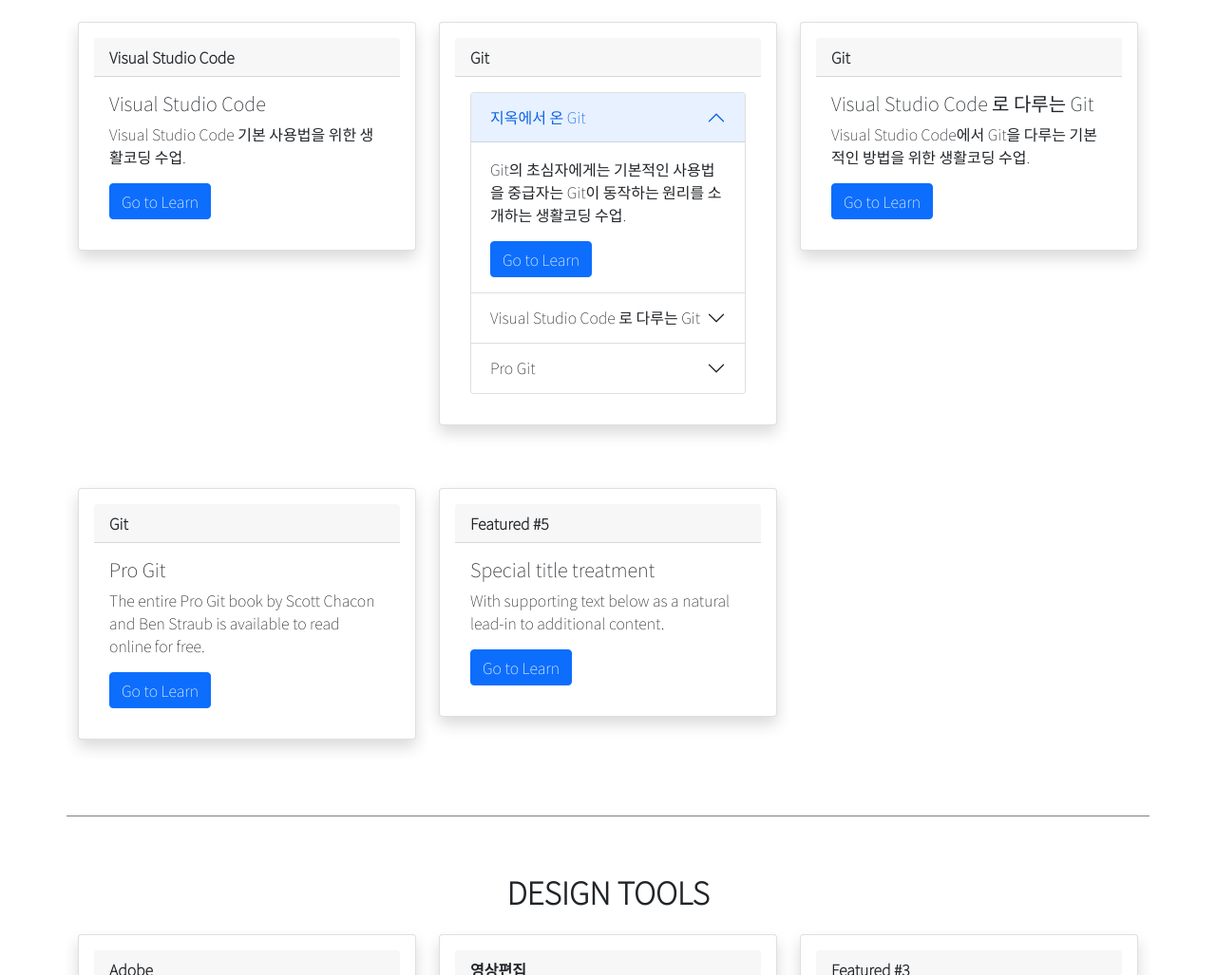
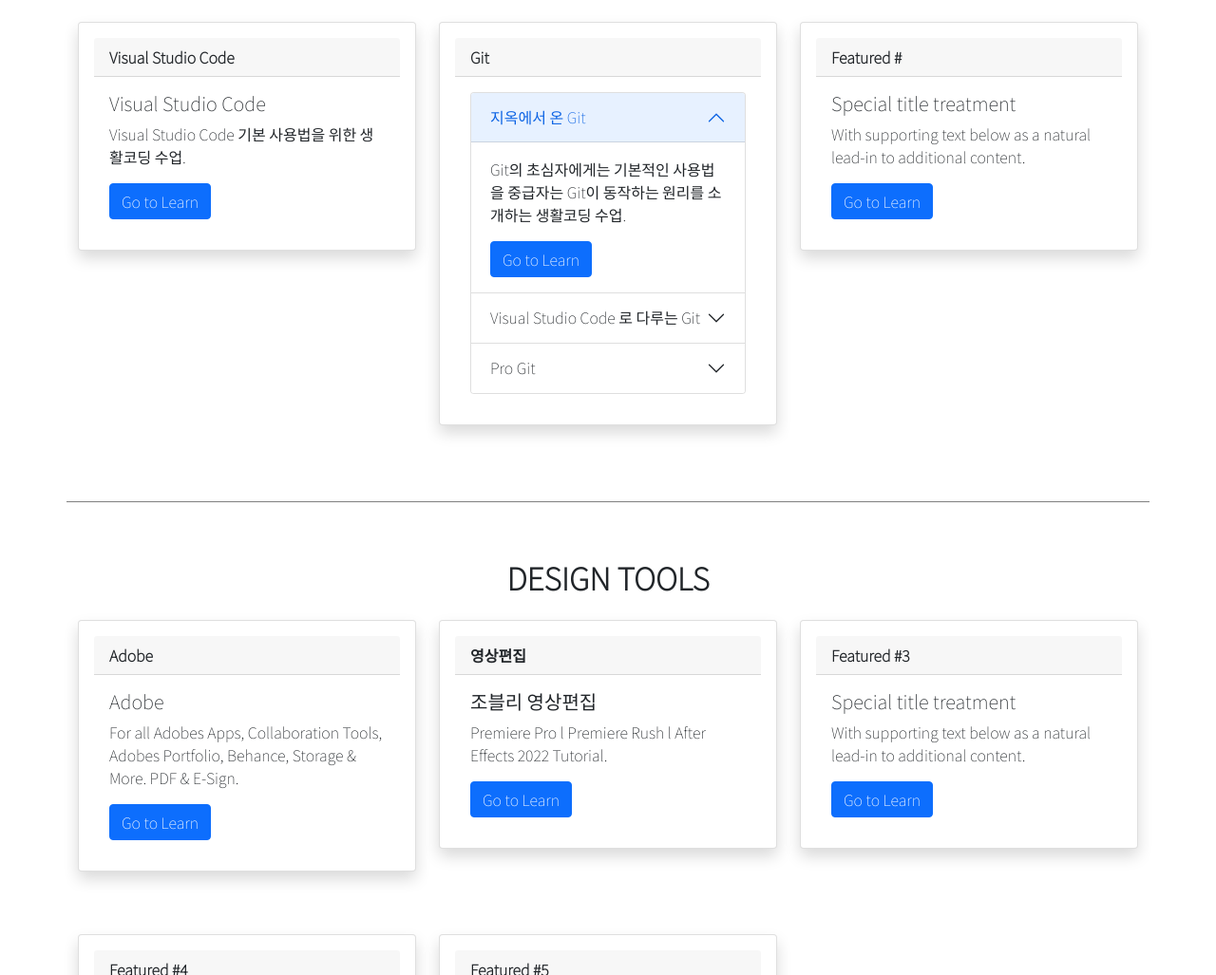
Before and after one commit to joungwoonglee/Life-Coding, a plain HTML site: page index.html in a window 1280 px wide. Shown: the part 4413-5440 px from the top of the page at 95% size. Drawn offline with nearby package versions, Linux system fonts and the light colour scheme; a web font is replaced by a local one.

Commit message:
third arccodian modification in card

```diff
--- a/index.html
+++ b/index.html
@@ -490,31 +490,7 @@
         <div class="col-md-4">
           <div class="card shadow p-3 mb-5 bg-body rounded">
             <div class="card-header">
-              Git
-            </div>
-            <div class="card-body">
-              <h5 class="card-title">Visual Studio Code 로 다루는 Git</h5>
-              <p class="card-text">Visual Studio Code에서 Git을 다루는 기본적인 방법을 위한 생활코딩 수업.</p>
-              <a href="https://www.youtube.com/playlist?list=PLuHgQVnccGMAQvSVKdXFiOo51HUD8iQQm" target="_blank" class="btn btn-primary">Go to Learn</a>
-            </div>
-          </div>
-        </div>
-        <div class="col-md-4">
-          <div class="card shadow p-3 mb-5 bg-body rounded">
-            <div class="card-header">
-              Git
-            </div>
-            <div class="card-body">
-              <h5 class="card-title">Pro Git</h5>
-              <p class="card-text">The entire Pro Git book by Scott Chacon and Ben Straub is available to read online for free.</p>
-              <a href="https://git-scm.com/book/ko/v2" target="_blank" class="btn btn-primary">Go to Learn</a>
-            </div>
-          </div>
-        </div>
-        <div class="col-md-4">
-          <div class="card shadow p-3 mb-5 bg-body rounded">
-            <div class="card-header">
-              Featured #5
+              Featured #
             </div>
             <div class="card-body">
               <h5 class="card-title">Special title treatment</h5>
```
